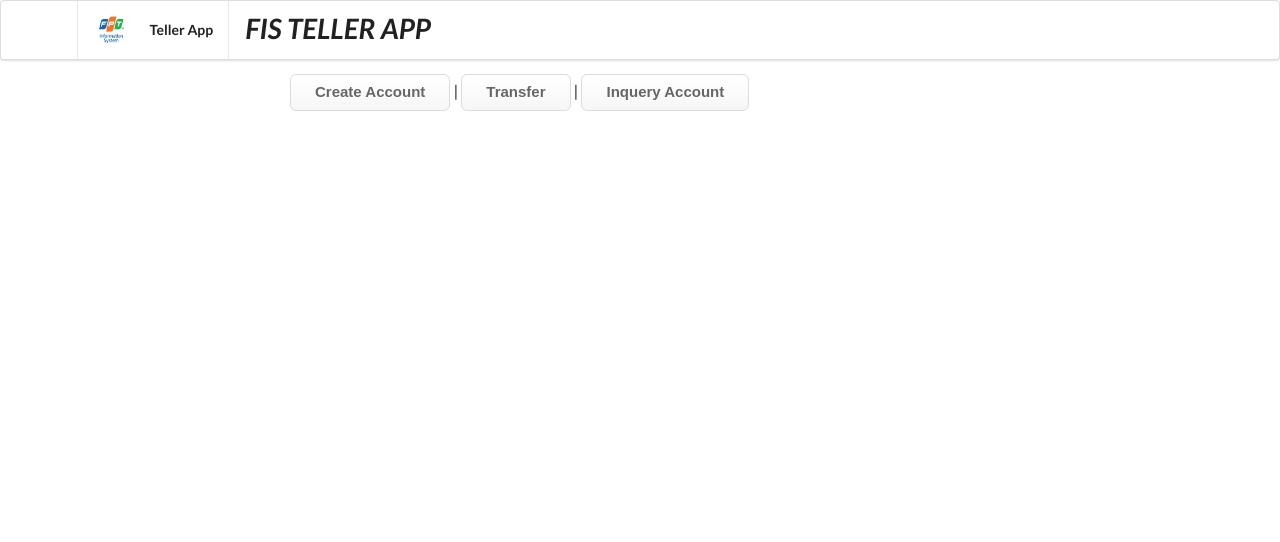
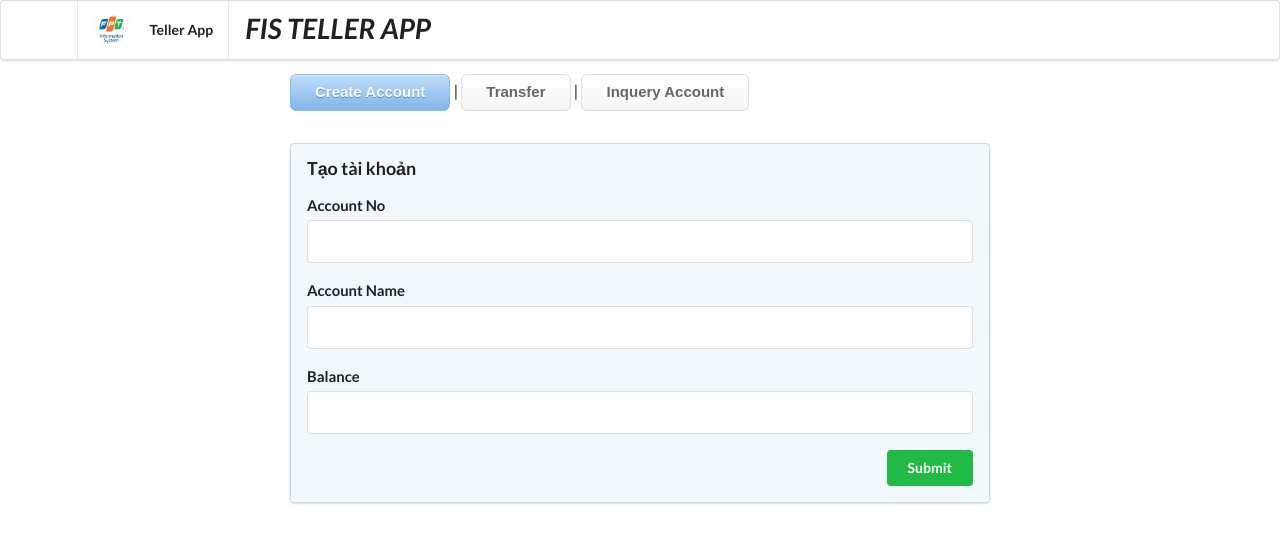
Before and after one commit to fi2vcb/fis2vcb, an Angular app in the folder frontend/: page /CreateAccount in a window 1280 px wide. Before the commit this address led to /. Shown: the top 542 px of the page. Built offline with nearby package versions, Linux system fonts and the light colour scheme.

Commit message:
prepare for merging

```diff
--- a/frontend/src/app/create-account/create-account.component.html
+++ b/frontend/src/app/create-account/create-account.component.html
@@ -1,27 +1,25 @@
-<p>create-account works!</p>
+<form class="ui large form segment">
 <div class="col-md-6 offset-md-3">
-    <h3> Create Account </h3>
-    <form = "onSubmit()">
+    <h3 class="ui header"> Tạo tài khoản </h3>
 
-        <div class="form-group">
+        <div class="field">
             <label> Account No </label>
             <input type="text" class ="form-control" id = "accountNo"
                  name = "accountNo">
         </div>
 
-        <div class="form-group">
+        <div class="field">
             <label> Account Name</label>
             <input type="text" class ="form-control" id = "accountName"
                 name = "accountName">
         </div>
 
-        <div class="form-group">
+        <div class="field">
             <label> Balance</label>
             <input type="text" class ="form-control" id = "balance"
                 name = "balance">
         </div>
 
-        <button class="button" name = "btn-success" type ="submit">Submit</button>
-
-    </form>
+        <button class="ui positive right floated button" name = "btn-success" type ="submit">Submit</button>
     </div>
+</form>
--- a/frontend/src/app/transfer-trongvx/transfer-trongvx.component.html
+++ /dev/null
@@ -1,22 +0,0 @@
-<!DOCTYPE html>
-<html>
-
-<body>
-
-    <h1>CHUYỂN KHOẢN</h1>
-
-    <form action="">
-        <label for="tkgui">Tài khoản gửi: </label>
-        <input type="text" id="tkgui" name="tkgui"><br><br>
-        <label for="tknhan">Tài khoản nhận: </label>
-        <input type="text" id="tknhan" name="tknhan"><br><br>
-        <label for="sotien">Số tiền: </label>
-        <input type="text" id="sotien" name="sotien"><br><br>
-        <input type="submit" value="Chuyển khoản">
-    </form>
-
-    <p>Trạng thái</p>
-
-</body>
-
-</html>
--- a/frontend/src/app/transfer-trongvx/transfer-trongvx.component.ts
+++ /dev/null
@@ -1,15 +0,0 @@
-import { Component, OnInit } from '@angular/core';
-
-@Component({
-  selector: 'app-transfer-trongvx',
-  templateUrl: './transfer-trongvx.component.html',
-  styleUrls: ['./transfer-trongvx.component.css']
-})
-export class TransferTrongvxComponent implements OnInit {
-
-  constructor() { }
-
-  ngOnInit(): void {
-  }
-
-}
--- a/frontend/src/index.html
+++ b/frontend/src/index.html
@@ -12,7 +12,7 @@
     <!-- Menu Bar -->
     <div class="ui menu">
       <div class="ui container">
-        <a href="#" class="header item">
+        <a href="" class="header item">
           <img class="logo" src="/assets/images/FIS-logo.png" />
           Teller App
         </a>
```
Also changed, not shown: frontend/src/app/app.module.ts (+3 -4 lines), frontend/src/app/transfer-trongvx/transfer-trongvx.component.css (deleted), 2 other files (tests, documents, lock files or other folders).
